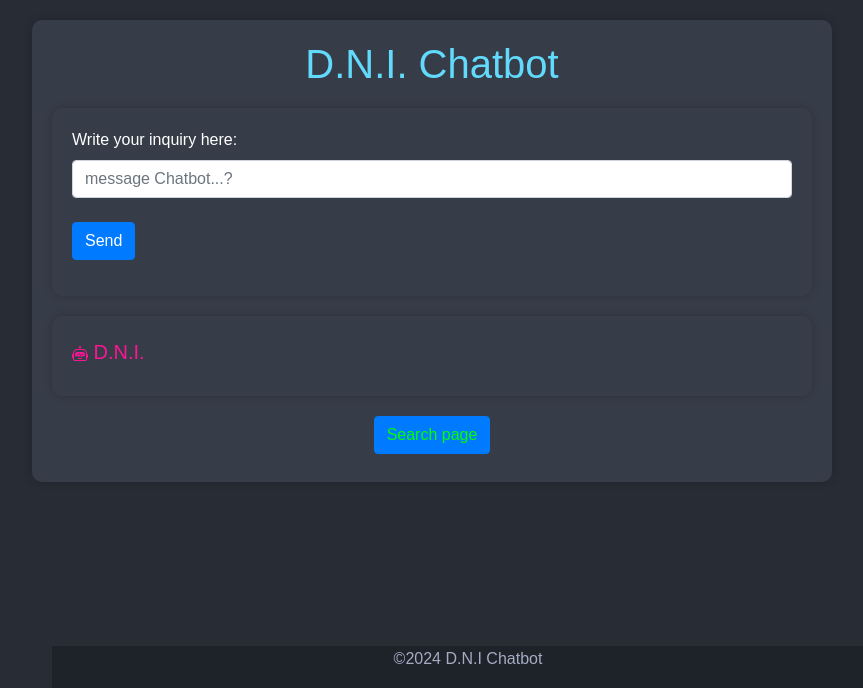
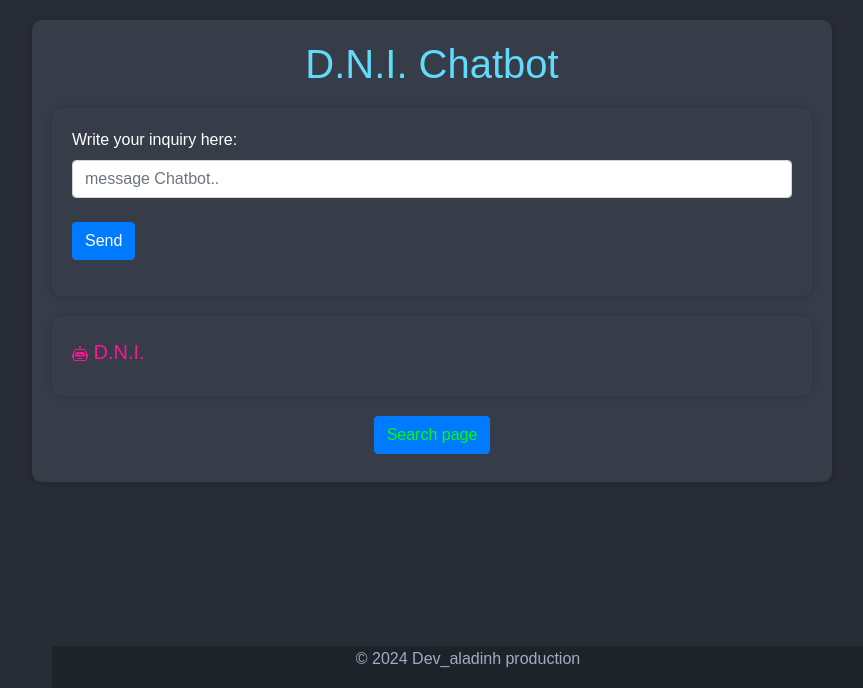
Before and after one commit to harizonelopez/DNI-chat_bot, a Flask app: page / in a window 1280 px wide. Shown: the part 112-800 px from the top of the page, without its empty margins (208-1071 px from the left). Run offline with Flask 3, Linux system fonts and the light colour scheme; parts of the project's set-up code (start-up, migrations or seed data) failed here and were passed over; some libraries are stand-ins or nearby versions.

Commit message:
Update home.html

```diff
--- a/templates/home.html
+++ b/templates/home.html
@@ -7,7 +7,6 @@
 <head>
     <meta charset="UTF-8">
     <meta name="viewport" content="width=device-width, initial-scale=1.0">
-    <title>Chat Bot</title>
     <style>
         body {
             display: flex;
@@ -97,11 +96,10 @@
                         class="form-control"
                         name="user_input"
                         id="user_input" required
-                        placeholder="message Chatbot...?">
-                    </input>
+                        placeholder="message Chatbot..">
                     <br>
 
-                    <button type="submit" class="btn btn-primary"> Send </button>
+                    <button type="submit" class="btn btn-primary">Send</button>
                 </div>
             </form>
         </section>
@@ -130,14 +128,13 @@
             {% endif %}
         </section>
 
-        <h5 align="center"><button class="btn btn-primary"><a href = "{{ url_for('history') }}"> Search page </a></button></h5>
+        <h5 align="center"><button class="btn btn-primary"><a href="{{ url_for('history') }}">Search page</a></button></h5>
 
         <footer>
-            <p>&copy;2024 D.N.I Chatbot</p>
+            <p>&copy; 2024 Dev_aladinh production</p>
         </footer>
 
     </section>
 </body>
 </html>
-
 {% endblock %}
```
